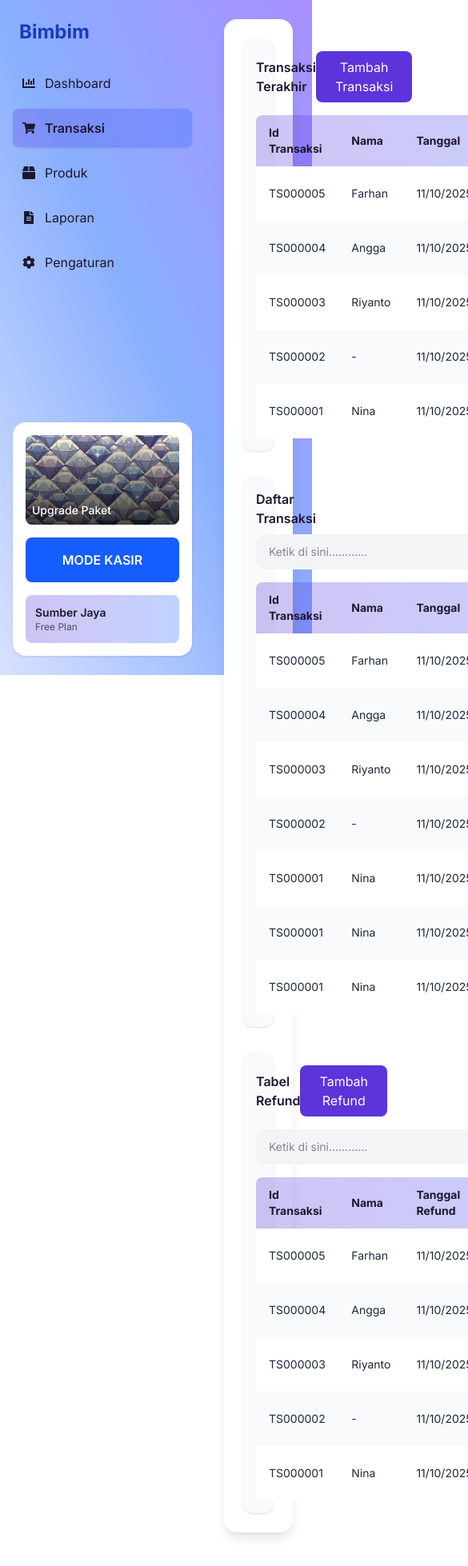
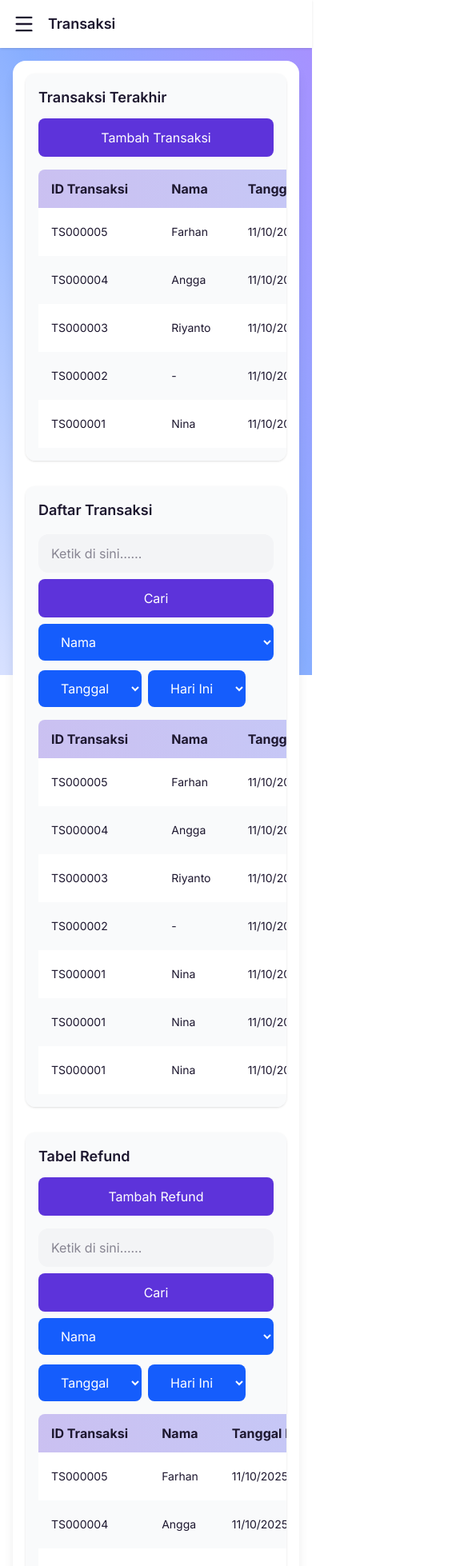
Before and after one commit to farhanangga/bimbim, a Next.js app: page /dashboard/transaksi/main in a window 390 px wide. Shown: the top 1958 px of the page at 80% size, 585 px wide, since content can reach past the window. Built offline with nearby package versions, Linux system fonts and the light colour scheme.

Commit message:
responsiv transaksi

```diff
--- a/src/app/dashboard/transaksi/main/page.tsx
+++ b/src/app/dashboard/transaksi/main/page.tsx
@@ -1,12 +1,15 @@
 "use client";
 
+import { useState } from "react";
 import { useRouter } from "next/navigation";
 import Sidebar from "@/components/Sidebar";
+import { Menu } from "lucide-react";
 
 export default function TransaksiPage() {
   const router = useRouter();
+  const [sidebarOpen, setSidebarOpen] = useState(false);
 
-  // Dummy data Transaksi
+  // Dummy data
   const transaksiTerakhir = [
     { id: "TS000005", nama: "Farhan", tanggal: "11/10/2025", jumlah: 12, total: "Rp 200.000" },
     { id: "TS000004", nama: "Angga", tanggal: "11/10/2025", jumlah: 12, total: "Rp 200.000" },
@@ -35,27 +38,55 @@ export default function TransaksiPage() {
 
   return (
     <div className="relative min-h-screen text-[#1D172F]">
-      {/* Background Gradient */}
+      {/* Background */}
       <div className="fixed inset-0 bg-gradient-to-tr from-[#D8E1FF] via-[#88AEFF] to-[#A88FFF] -z-10" />
 
+      {/* Sidebar Desktop */}
+      <div className="hidden md:block">
         <Sidebar />
+      </div>
+
+      {/* Sidebar Mobile */}
+      {sidebarOpen && (
+        <div className="fixed inset-0 z-40 flex md:hidden">
+          <div
+            className="absolute inset-0 bg-black/50"
+            onClick={() => setSidebarOpen(false)}
+          />
+          <div className="relative bg-white w-64 h-full shadow-xl z-50">
+            <Sidebar />
+          </div>
+        </div>
+      )}
+
+      {/* Tombol Hamburger Mobile */}
+      <div className="md:hidden flex items-center p-4 bg-white shadow sticky top-0 z-30">
+        <button onClick={() => setSidebarOpen(true)}>
+          <Menu size={28} />
+        </button>
+        <h1 className="ml-4 text-lg font-semibold">Transaksi</h1>
+      </div>
 
       {/* Main Content */}
-      <div className="ml-64 p-6">
-        <div className="bg-white rounded-2xl shadow-lg p-6 space-y-8">
+      <div className="md:ml-64 p-4 md:p-6">
+        <div className="bg-white p-4 md:p-6 rounded-2xl shadow-lg space-y-8">
 
-          {/* Transaksi Terakhir */}
-          <div className="bg-gray-50 p-4 rounded-xl shadow">
-            <div className="flex justify-between items-center mb-4">
-              <p className="font-semibold">Transaksi Terakhir</p>
-              <button className="bg-[#5D33DA] text-white px-6 py-2 rounded-lg hover:bg-[#4A28B5]">
+          {/* =========================== */}
+          {/*        TRANSAKSI TERAKHIR   */}
+          {/* =========================== */}
+          <div className="bg-gray-50 p-4 rounded-xl shadow overflow-x-auto">
+            <div className="flex flex-col sm:flex-row sm:justify-between sm:items-center gap-3 mb-4">
+              <p className="font-semibold text-lg">Transaksi Terakhir</p>
+
+              <button className="bg-[#5D33DA] text-white px-6 py-3 rounded-lg hover:bg-[#4A28B5] w-full sm:w-auto">
                 Tambah Transaksi
               </button>
             </div>
-            <table className="w-full text-left border-collapse">
+
+            <table className="w-full min-w-[700px] text-left border-collapse">
               <thead>
-                <tr className="bg-gradient-to-r from-[#5D3ADA]/30 to-[#2B68FF]/30 text-sm text-[#1D172F]">
-                  <th className="py-3 px-4 rounded-tl-lg">Id Transaksi</th>
+                <tr className="bg-gradient-to-r from-[#5D3ADA]/30 to-[#2B68FF]/30">
+                  <th className="py-3 px-4 rounded-tl-lg">ID Transaksi</th>
                   <th className="py-3 px-4">Nama</th>
                   <th className="py-3 px-4">Tanggal</th>
                   <th className="py-3 px-4">Jumlah</th>
@@ -63,16 +94,16 @@ export default function TransaksiPage() {
                   <th className="py-3 px-4 text-center rounded-tr-lg">Detail</th>
                 </tr>
               </thead>
-              <tbody className="text-sm text-gray-800">
+              <tbody className="text-sm">
                 {transaksiTerakhir.map((trx, i) => (
-                  <tr key={trx.id} className={i % 2 === 0 ? "bg-white" : "bg-gray-50"}>
+                  <tr key={i} className={i % 2 === 0 ? "bg-white" : "bg-gray-50"}>
                     <td className="py-3 px-4">{trx.id}</td>
                     <td className="py-3 px-4">{trx.nama}</td>
                     <td className="py-3 px-4">{trx.tanggal}</td>
                     <td className="py-3 px-4">{trx.jumlah}</td>
                     <td className="py-3 px-4">{trx.total}</td>
-                    <td className="py-3 px-4 w-30 text-center">
-                      <button className="text-white bg-[#5D33DA] px-8 py-3 rounded-lg hover:bg-[#4A28B5] transition">
+                    <td className="py-3 text-center">
+                      <button className="bg-[#5D33DA] text-white px-6 py-2 rounded-lg">
                         Detail
                       </button>
                     </td>
@@ -82,45 +113,42 @@ export default function TransaksiPage() {
             </table>
           </div>
 
-            {/* Daftar Transaksi */}
-            <div className="bg-gray-50 p-4 rounded-xl shadow">
-                <div className="mb-4">
-                    <p className="font-semibold mb-2">Daftar Transaksi</p>
-                    <div className="gap-2 flex justify-between">
-                        <div className="flex items-center">
-                            {/* Search Input */}
+          {/* =========================== */}
+          {/*        DAFTAR TRANSAKSI     */}
+          {/* =========================== */}
+          <div className="bg-gray-50 p-4 rounded-xl shadow overflow-x-auto">
+            <p className="font-semibold text-lg mb-4">Daftar Transaksi</p>
+
+            {/* Search & Filter */}
+            <div className="flex flex-col lg:flex-row lg:items-center gap-3 mb-4">
+              <div className="flex flex-col sm:flex-row gap-2">
                 <input
                   type="text"
-                            placeholder="Ketik di sini…………"
-                            className="bg-gray-100 px-4 py-3 w-[60vh] rounded-l-xl text-sm w-64 outline-none"
+                  placeholder="Ketik di sini……"
+                  className="bg-gray-100 px-4 py-3 rounded-xl outline-none"
                 />
-                            {/* Tombol Cari */}
-                            <button className="bg-[#5D33DA] hover:bg-[#4A28B5] text-white px-8 py-3 text-sm font-semibold">
+                <button className="bg-[#5D33DA] text-white px-6 py-3 rounded-lg">
                   Cari
                 </button>
-
-                            {/* Dropdown Nama */}
-                            <select className="bg-blue-600 text-white px-8 py-3 rounded-r-lg text-sm font-semibold">
+                <select className="bg-blue-600 text-white px-6 py-3 rounded-lg">
                   <option>Nama</option>
                 </select>
+              </div>
 
-                        </div>
-                        {/* Dropdown Tanggal */}
-                        <select className="bg-blue-600 text-white px-8 py-3 rounded-lg text-sm font-semibold">
+              <div className="flex gap-2">
+                <select className="bg-blue-600 text-white px-6 py-3 rounded-lg">
                   <option>Tanggal</option>
                 </select>
-
-                        {/* Dropdown Hari Ini */}
-                        <select className="bg-blue-600 text-white px-8 py-3 rounded-lg text-sm font-semibold">
+                <select className="bg-blue-600 text-white px-6 py-3 rounded-lg">
                   <option>Hari Ini</option>
                 </select>
               </div>
             </div>
 
-                <table className="w-full text-left border-collapse">
+            <table className="w-full min-w-[700px] text-left border-collapse">
               <thead>
-                    <tr className="bg-gradient-to-r from-[#5D3ADA]/30 to-[#2B68FF]/30 text-sm text-[#1D172F]">
-                    <th className="py-3 px-4 rounded-tl-lg">Id Transaksi</th>
+                <tr className="bg-gradient-to-r from-[#5D3ADA]/30 to-[#2B68FF]/30">
+                  <th className="py-3 px-4 rounded-tl-lg">ID Transaksi</th>
                   <th className="py-3 px-4">Nama</th>
                   <th className="py-3 px-4">Tanggal</th>
                   <th className="py-3 px-4">Jumlah</th>
@@ -128,7 +156,7 @@ export default function TransaksiPage() {
                   <th className="py-3 px-4 text-center rounded-tr-lg">Detail</th>
                 </tr>
               </thead>
-                <tbody className="text-sm text-gray-800">
+              <tbody className="text-sm">
                 {daftarTransaksi.map((trx, i) => (
                   <tr key={i} className={i % 2 === 0 ? "bg-white" : "bg-gray-50"}>
                     <td className="py-3 px-4">{trx.id}</td>
@@ -136,8 +164,8 @@ export default function TransaksiPage() {
                     <td className="py-3 px-4">{trx.tanggal}</td>
                     <td className="py-3 px-4">{trx.jumlah}</td>
                     <td className="py-3 px-4">{trx.total}</td>
-                        <td className="py-3 px-4 w-30 text-center">
-                        <button className="text-white bg-[#5D33DA] px-8 py-3 rounded-lg hover:bg-[#4A28B5] transition">
+                    <td className="py-3 text-center">
+                      <button className="bg-[#5D33DA] text-white px-6 py-2 rounded-lg">
                         Detail
                       </button>
                     </td>
@@ -147,49 +175,48 @@ export default function TransaksiPage() {
             </table>
           </div>
 
-          {/* Tabel Refund */}
-          <div className="bg-gray-50 p-4 rounded-xl shadow">
-            <div className="flex justify-between items-center mb-4">
-              <p className="font-semibold">Tabel Refund</p>
-              <button className="bg-[#5D33DA] text-white px-6 py-2 rounded-lg hover:bg-[#4A28B5]">
+          {/* =========================== */}
+          {/*        TABEL REFUND         */}
+          {/* =========================== */}
+          <div className="bg-gray-50 p-4 rounded-xl shadow overflow-x-auto">
+            <div className="flex flex-col sm:flex-row sm:justify-between sm:items-center gap-3 mb-4">
+              <p className="font-semibold text-lg">Tabel Refund</p>
+
+              <button className="bg-[#5D33DA] text-white px-6 py-3 rounded-lg">
                 Tambah Refund
               </button>
             </div>
-            <div className="mb-4">
-                    <div className="gap-2 flex justify-between">
-                        <div className="flex items-center">
-                            {/* Search Input */}
+
+            {/* Search Refund */}
+            <div className="flex flex-col lg:flex-row lg:items-center gap-3 mb-4">
+              <div className="flex flex-col sm:flex-row gap-2">
                 <input
                   type="text"
-                            placeholder="Ketik di sini…………"
-                            className="bg-gray-100 px-4 py-3 w-[60vh] rounded-l-xl text-sm w-64 outline-none"
+                  placeholder="Ketik di sini……"
+                  className="bg-gray-100 px-4 py-3 rounded-xl outline-none"
                 />
-                            {/* Tombol Cari */}
-                            <button className="bg-[#5D33DA] hover:bg-[#4A28B5] text-white px-8 py-3 text-sm font-semibold">
+                <button className="bg-[#5D33DA] text-white px-6 py-3 rounded-lg">
                   Cari
                 </button>
-
-                            {/* Dropdown Nama */}
-                            <select className="bg-blue-600 text-white px-8 py-3 rounded-r-lg text-sm font-semibold">
+                <select className="bg-blue-600 text-white px-6 py-3 rounded-lg">
                   <option>Nama</option>
                 </select>
+              </div>
 
-                        </div>
-                        {/* Dropdown Tanggal */}
-                        <select className="bg-blue-600 text-white px-8 py-3 rounded-lg text-sm font-semibold">
+              <div className="flex gap-2">
+                <select className="bg-blue-600 text-white px-6 py-3 rounded-lg">
                   <option>Tanggal</option>
                 </select>
-
-                        {/* Dropdown Hari Ini */}
-                        <select className="bg-blue-600 text-white px-8 py-3 rounded-lg text-sm font-semibold">
+                <select className="bg-blue-600 text-white px-6 py-3 rounded-lg">
                   <option>Hari Ini</option>
                 </select>
               </div>
             </div>
-            <table className="w-full text-left border-collapse">
+
+            <table className="w-full min-w-[700px] text-left border-collapse">
               <thead>
-                <tr className="bg-gradient-to-r from-[#5D3ADA]/30 to-[#2B68FF]/30 text-sm text-[#1D172F]">
-                  <th className="py-3 px-4 rounded-tl-lg">Id Transaksi</th>
+                <tr className="bg-gradient-to-r from-[#5D3ADA]/30 to-[#2B68FF]/30">
+                  <th className="py-3 px-4 rounded-tl-lg">ID Transaksi</th>
                   <th className="py-3 px-4">Nama</th>
                   <th className="py-3 px-4">Tanggal Refund</th>
                   <th className="py-3 px-4">Jumlah</th>
@@ -197,16 +224,16 @@ export default function TransaksiPage() {
                   <th className="py-3 px-4 text-center rounded-tr-lg">Detail</th>
                 </tr>
               </thead>
-              <tbody className="text-sm text-gray-800">
+              <tbody className="text-sm">
                 {tabelRefund.map((trx, i) => (
-                  <tr key={trx.id} className={i % 2 === 0 ? "bg-white" : "bg-gray-50"}>
+                  <tr key={i} className={i % 2 === 0 ? "bg-white" : "bg-gray-50"}>
                     <td className="py-3 px-4">{trx.id}</td>
                     <td className="py-3 px-4">{trx.nama}</td>
                     <td className="py-3 px-4">{trx.tanggal}</td>
                     <td className="py-3 px-4">{trx.jumlah}</td>
                     <td className="py-3 px-4">{trx.total}</td>
-                    <td className="py-3 px-4 w-30 text-center">
-                      <button className="text-white bg-[#5D33DA] px-8 py-3 rounded-lg hover:bg-[#4A28B5] transition">
+                    <td className="py-3 text-center">
+                      <button className="bg-[#5D33DA] text-white px-6 py-2 rounded-lg">
                         Detail
                       </button>
                     </td>
@@ -214,10 +241,9 @@ export default function TransaksiPage() {
                 ))}
               </tbody>
             </table>
-          </div>
 
           </div>
-
+        </div>
       </div>
     </div>
   );
```
Lines whose indentation alone changed are shown as unchanged.
